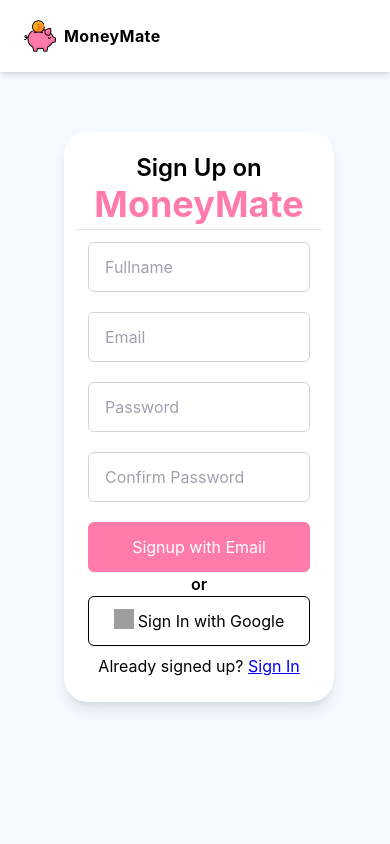
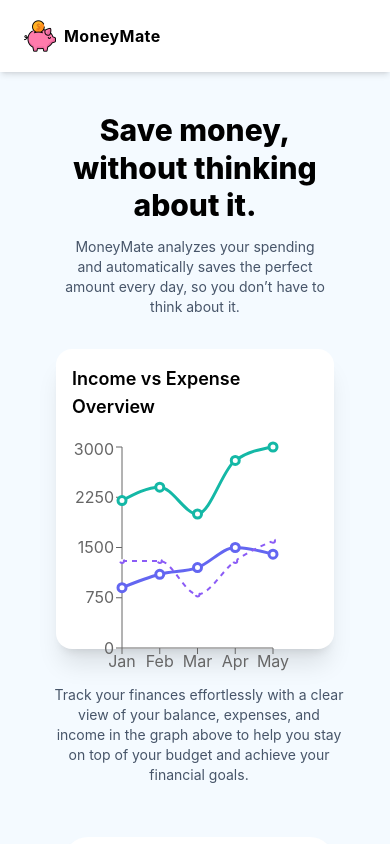
Before and after one commit to Ashwin-2408/MoneyMate, a React (Create React App) app in the folder financetracker/: page / in a window 390 px wide. Shown: the top 844 px of the page. Built offline with nearby package versions, Linux system fonts and the light colour scheme; no server answers; grey boxes are pictures that could not be loaded.

Commit message:
added the welcome panel to be visible in smaller devices

```diff
--- a/financetracker/src/Component/WelcomePanel.js
+++ b/financetracker/src/Component/WelcomePanel.js
@@ -18,9 +18,9 @@
 
 const WelcomePanel = () => {
   return (
-    <div className="w-full flex flex-col justify-center items-center    font-inter">
+    <div className="w-full px-4 sm:px-6 md:px-8 flex flex-col justify-center items-center font-inter">
       <motion.h1
-        className="text-4xl md:text-5xl font-extrabold text-black mb-2 text-center"
+        className="text-3xl sm:text-4xl md:text-5xl font-extrabold text-black mb-3 text-center leading-tight"
         initial={{ y: -40, opacity: 0 }}
         animate={{ y: 0, opacity: 1 }}
         transition={{ type: 'spring', stiffness: 80 }}
@@ -30,7 +30,7 @@
       </motion.h1>
 
       <motion.p
-        className="text-md md:text-lg text-slate-600 text-center mb-10 max-w-xl"
+        className="text-sm sm:text-base md:text-lg text-slate-600 text-center mb-8 sm:mb-10 max-w-2xl px-2"
         initial={{ opacity: 0 }}
         animate={{ opacity: 1 }}
         transition={{ delay: 0.3, duration: 1 }}
@@ -39,19 +39,23 @@
         so you don’t have to think about it.
       </motion.p>
 
-      <div className="w-full  h-[350px] bg-white rounded-2xl shadow-xl p-6">
-        <h2 className="text-xl font-semibold mb-4 text-black">Income vs Expense Overview</h2>
+      <div className="w-full max-w-4xl h-[300px] sm:h-[350px] bg-white rounded-2xl shadow-xl p-4 sm:p-6">
+        <h2 className="text-lg sm:text-xl font-semibold mb-4 text-black">Income vs Expense Overview</h2>
         <ResponsiveContainer width="90%" height="90%">
-          <LineChart data={dataWithBalance} margin={{ top: 20, right: 30, bottom: 0, left: 0 }}>
+          <LineChart data={dataWithBalance} margin={{ top: 10, right: 20, bottom: 0, left: -10 }}>
             <XAxis dataKey="month" />
             <YAxis />
             <Tooltip
-              contentStyle={{ borderRadius: 10, backgroundColor: '#f9fafb', border: '1px solid #e5e7eb' }}
+              contentStyle={{
+                borderRadius: 10,
+                backgroundColor: '#f9fafb',
+                border: '1px solid #e5e7eb'
+              }}
             />
             <Line
               type="monotone"
               dataKey="income"
-              stroke="#14b8a6" // teal
+              stroke="#14b8a6"
               strokeWidth={3}
               dot={{ r: 4 }}
               animationDuration={800}
@@ -59,7 +63,7 @@
             <Line
               type="monotone"
               dataKey="expense"
-              stroke="#6366f1" // indigo
+              stroke="#6366f1"
               strokeWidth={3}
               dot={{ r: 4 }}
               animationDuration={800}
@@ -67,7 +71,7 @@
             <Line
               type="monotone"
               dataKey="balance"
-              stroke="#8b5cf6" // violet
+              stroke="#8b5cf6"
               strokeDasharray="5 5"
               strokeWidth={2}
               dot={{ r: 2 }}
--- a/financetracker/src/Pages/Login.js
+++ b/financetracker/src/Pages/Login.js
@@ -1,40 +1,50 @@
-import React from 'react'
-import Header from '../Component/Header.js'  // Updated import path
-import Signup from '../Component/Signup.js'  // Updated import path
-import Signin from '../Component/Signin.js'  // Updated import path
-import WelcomePanel from '../Component/WelcomePanel.js'  // Updated import path
-import { useState } from 'react'
-
+import React from "react";
+import { motion } from "framer-motion";
+import Header from "../Component/Header.js"; // Updated import path
+import Signup from "../Component/Signup.js"; // Updated import path
+import Signin from "../Component/Signin.js"; // Updated import path
+import WelcomePanel from "../Component/WelcomePanel.js"; // Updated import path
+import { useState } from "react";
 
 function Login() {
-  const [signup,setsignup]=useState(true);
-  const toggle_signup = (toggle) =>{
+  const [signup, setsignup] = useState(true);
+  const toggle_signup = (toggle) => {
     setsignup(toggle);
-  }
-
+  };
 
   return (
-    <div className='flex flex-col min-h-screen'>
-        <Header/>
-        <div className='flex flex-col p-10 flex-1 bg-primary w-full  '>
-            <div className='flex flex-col md:flex-row    w-full space-x-1 flex-1 '>
-                <div className='hidden ml-[50px] md:block w-full md:w-1/2 flex-grow rounded-3xl mr-8'>
+    <div className="flex flex-col min-h-screen">
+      <Header />
+      <div className="flex flex-col p-10 flex-1 bg-primary w-full  font-inter">
+        <div className="flex flex-col md:flex-row    w-full space-x-1 flex-1 ">
+          <div className="   w-full md:w-1/2 flex-grow rounded-3xl mr-8 items-center">
             {/* This div contains information about the website(logo and details) */}
             <WelcomePanel></WelcomePanel>
             {/* <img src={home}/> */}
           </div>
-                {/* <div className="hidden md:block w-px bg-black flex-grow ml-4 "></div> */}
+          <motion.p
+            className="w-full md:w-1/2 mt-9 flex-grow block md:hidden text-sm sm:text-base md:text-lg text-slate-600 text-center mb-8 sm:mb-10 max-w-2xl px-2"
+            initial={{ opacity: 0 }}
+            animate={{ opacity: 1 }}
+            transition={{ delay: 0.3, duration: 1 }}
+          >
+            Track your finances effortlessly with a clear view of your balance,
+            expenses, and income in the graph above to help you stay on top of
+            your budget and achieve your financial goals.
+          </motion.p>
 
-                <div className='w-full md:w-1/2 flex-grow rounded-3xl p-5  '>
+          <div className="w-full md:w-1/2 flex-grow rounded-3xl p-5 items-center ">
             {/* This div contains the login signup form */}
-                {signup ? <Signup togglesSignUp={toggle_signup}/> :<Signin togglesignin={toggle_signup}/>}
-
-                </div>
-
+            {signup ? (
+              <Signup togglesSignUp={toggle_signup} />
+            ) : (
+              <Signin togglesignin={toggle_signup} />
+            )}
           </div>
         </div>
       </div>
-  )
+    </div>
+  );
 }
 
-export default Login
+export default Login;
```
Lines whose indentation alone changed are shown as unchanged.
